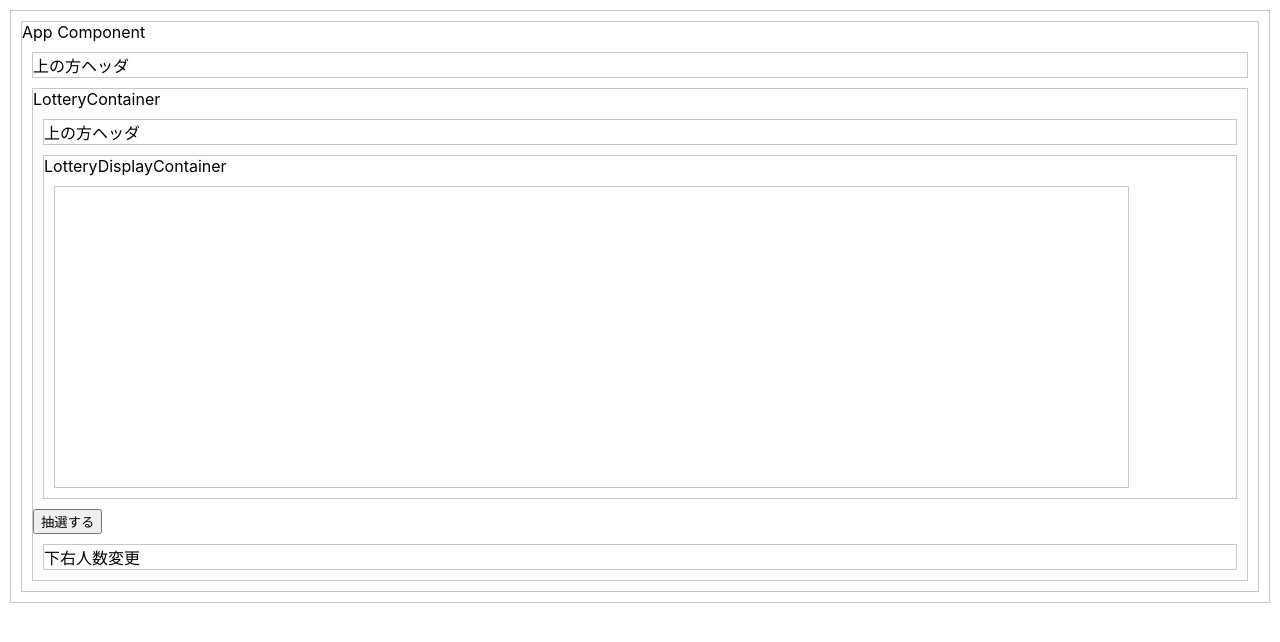
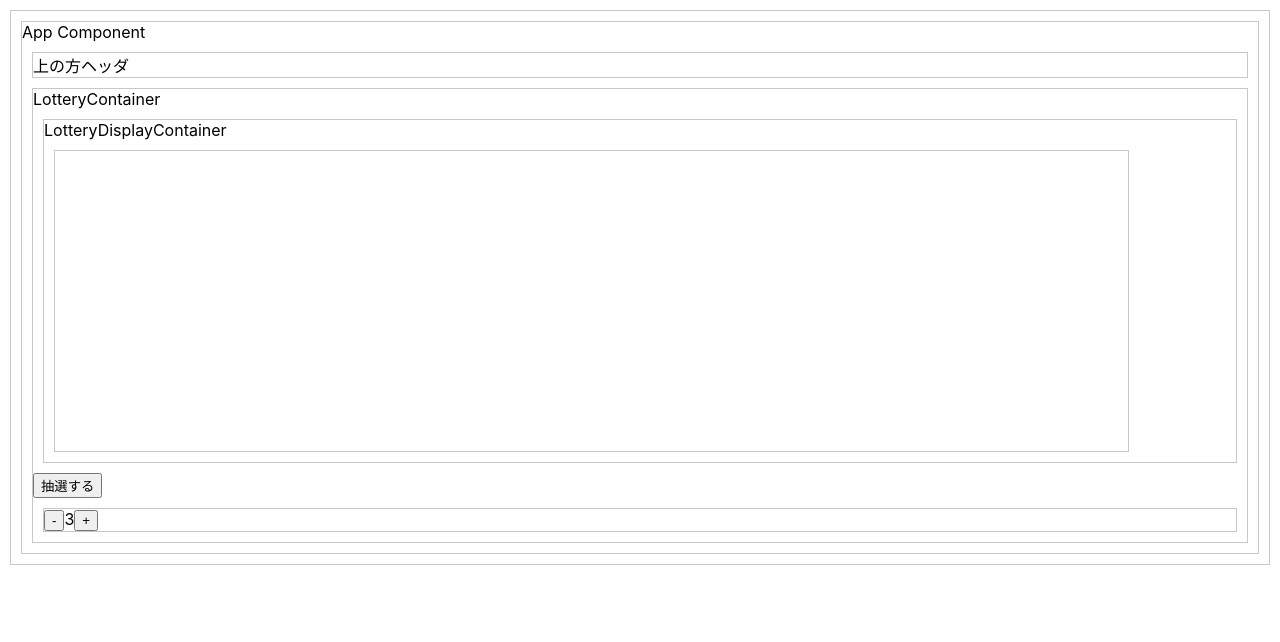
Before and after one commit to ymdsy/lottery_app, a React (Create React App) app: page / in a window 1280 px wide. Shown: the top 642 px of the page. Built offline with nearby package versions, Linux system fonts and the light colour scheme.

Commit message:
抽選人数のプラマイボタンの追加

```diff
--- /dev/null
+++ b/src/lotteryPanel/changeNumOfPeople/changeNumOfPeopleContainer.js
@@ -0,0 +1,16 @@
+import React from "react";
+import { ChangeNumOfPeople } from "./changeNumOfPeoplePresenter.js";
+
+export class ChangeNumOfPeopleContainer extends React.Component {
+  // constructor(props) {
+  //   super(props);
+  // }
+  render() {
+    return (
+      <ChangeNumOfPeople
+        num={this.props.chosenNum}
+        changeChosenNum={num => this.props.changeChosenNum(num)}
+      />
+    );
+  }
+}
--- /dev/null
+++ b/src/lotteryPanel/changeNumOfPeople/changeNumOfPeoplePresenter.js
@@ -0,0 +1,24 @@
+import React from "react";
+// import "./lotteryDisplayPresenter.css";
+
+export function ChangeNumOfPeople(props) {
+  return (
+    <div>
+      <button
+        onClick={() => {
+          props.changeChosenNum(-1);
+        }}
+      >
+        -
+      </button>
+      {props.num}
+      <button
+        onClick={() => {
+          props.changeChosenNum(1);
+        }}
+      >
+        +
+      </button>
+    </div>
+  );
+}
--- a/src/lotteryPanel/lotteryContainer.js
+++ b/src/lotteryPanel/lotteryContainer.js
@@ -1,15 +1,17 @@
 import React from "react";
 import { LotteryDisplayContainer } from "./lotteryDisplayContainer.js";
 import { LotteryButtonContainer } from "./button/lotteryButtonContainer.js";
+import { ChangeNumOfPeopleContainer } from "./changeNumOfPeople/changeNumOfPeopleContainer.js";
 import shuffle from "lodash/shuffle";
-import memoize from "lodash/memoize";
-import uniq from "lodash/uniq";
+// import memoize from "lodash/memoize";
+// import uniq from "lodash/uniq";
 
 export class LotteryContainer extends React.Component {
   constructor(props) {
     super(props);
     this.state = {
-      wonIndexes: [],
+      targetNums: this.props.lotteryNums,
+      wonNums: [],
       chosenNum: 3
     };
     this.selectLot = this.selectLot.bind(this);
@@ -24,16 +26,42 @@ export class LotteryContainer extends React.Component {
   //   );
   // });
 
+  changeChosenNum(addNum) {
+    if (
+      typeof addNum !== "number" ||
+      Number.isNaN(addNum) ||
+      this.state.chosenNum + addNum < 0
+    ) {
+      console.log("this value is not number or cannot calc.");
+      return;
+    }
+    this.setState({
+      chosenNum: this.state.chosenNum + addNum
+    });
+  }
+
   selectLot = () => {
     // 配列から指定された数の要素をランダムに取り出し、
-    console.log("selectLot");
+    // const nums = shuffle(this.state.targetNums).slice(0, this.state.chosenNum);
+    // const selectedNums = shuffle(this.state.targetNums).pop();
 
-    const nums = shuffle(this.props.lotteryNums).slice(0, this.state.chosenNum);
-    // const nums = shuffle(this.props.lotteryNums).slice(0, this.state.chosenNum);
+    // console.log(selectedNums);
 
+    // // そのインデックスを取得する。
+    // let selectedNumsIndex = [];
+    // selectedNums.map(num =>
+    //   selectedNumsIndex.push(this.state.targetNums.indexOf(num))
+    // );
+    // console.log(selectedNumsIndex);
+
+    // // 取得したインデックスをもとに、選ばれたくじを削除する。
+    // selectedNumsIndex.map(num => this.state.targetNums.splice(num, 1));
+
+    // TODO: わからないので仮置き
     this.setState(
       {
-        winningIndexes: nums
+        wonNums: shuffle(this.state.targetNums).slice(0, this.state.chosenNum)
+        //     // targetNums: splicedTargetNums
       },
       console.log
     );
@@ -45,13 +73,15 @@ export class LotteryContainer extends React.Component {
     return (
       <div>
         LotteryContainer
-        <div>上の方ヘッダ</div>
-        <LotteryDisplayContainer lotteryNums={this.state.winningIndexes} />
+        <LotteryDisplayContainer lotteryNums={this.state.wonNums} />
         <LotteryButtonContainer
           selectLot={() => this.selectLot()}
           lotteryNums={this.props.lotteryNums}
         />
-        <div>下右人数変更</div>
+        <ChangeNumOfPeopleContainer
+          chosenNum={this.state.chosenNum}
+          changeChosenNum={num => this.changeChosenNum(num)}
+        />
       </div>
     );
   }
```
